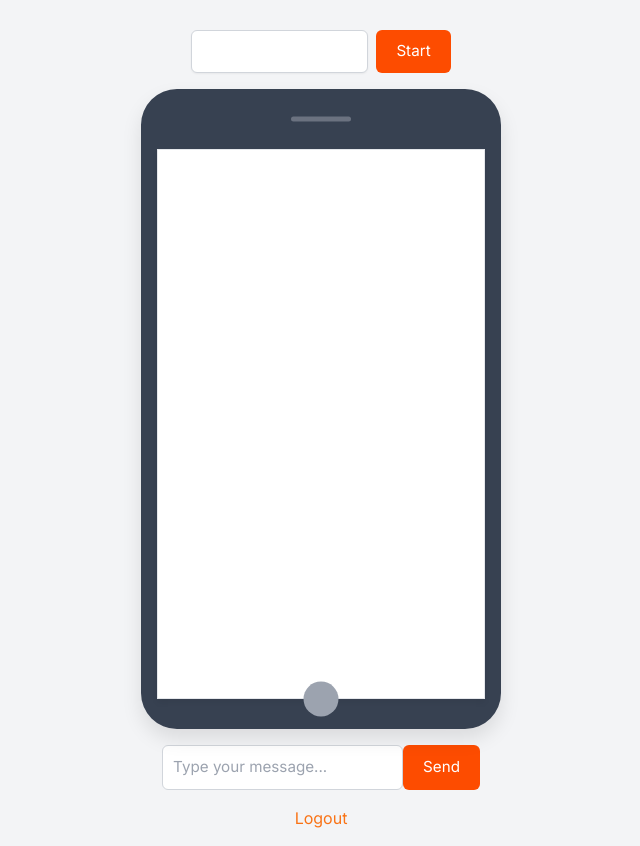
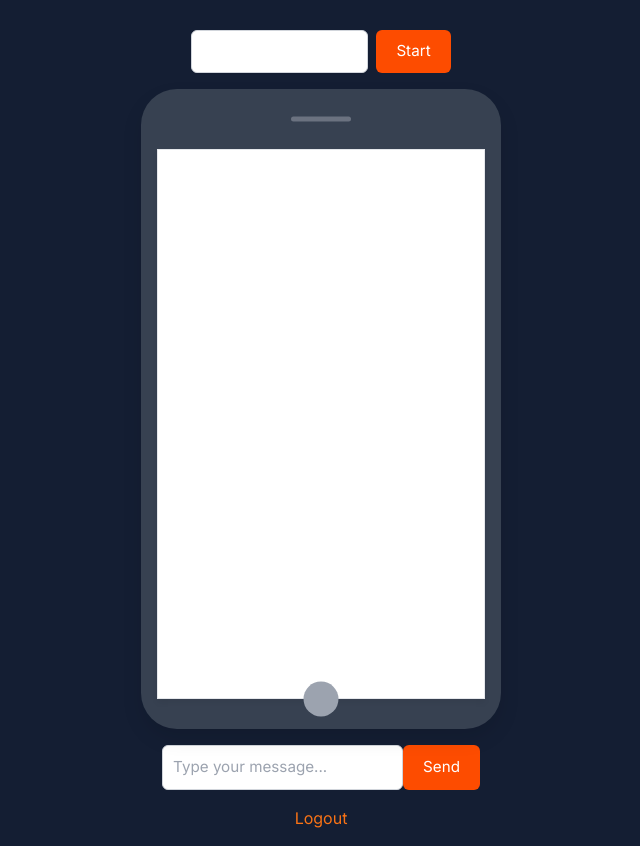
Before and after one commit to thehotbot/RoyaTest, a Flask app: template templates/index.html in a window 1280 px wide. Shown: the whole page, without its empty margins (319-959 px from the left). Run offline with Flask 3, Linux system fonts and the light colour scheme; the template is opened without the code that fills it, so the values that code supplies are empty; parts of the project's set-up code (start-up, migrations or seed data) failed here and were passed over.

Commit message:
Agent step completed: Fix background color of index.html page

```diff
--- a/static/css/output.css
+++ b/static/css/output.css
@@ -698,9 +698,9 @@ video {
   border-color: rgb(209 213 219 / var(--tw-border-opacity));
 }
 
-.bg-gray-100 {
+.bg-\[\#141E33\] {
   --tw-bg-opacity: 1;
-  background-color: rgb(243 244 246 / var(--tw-bg-opacity));
+  background-color: rgb(20 30 51 / var(--tw-bg-opacity));
 }
 
 .bg-gray-900 {
--- a/templates/index.html
+++ b/templates/index.html
@@ -7,7 +7,7 @@
     <link href="https://fonts.googleapis.com/css2?family=Inter:wght@400;500;700&family=Orbitron:wght@400;700&display=swap" rel="stylesheet">
     <link rel="stylesheet" href="{{ url_for('static', filename='css/output.css') }}">
 </head>
-<body class="bg-gray-100 h-screen flex flex-col items-center justify-center">
+<body class="bg-[#141E33] h-screen flex flex-col items-center justify-center">
     <div class="container mx-auto p-4 flex flex-col items-center">
         <h1 class="text-3xl font-bold mb-6 text-center text-yellow-400">The Hot Bot Demo</h1>
         <div class="mb-4 flex items-center">
```
Also changed, not shown: 2 other files.
